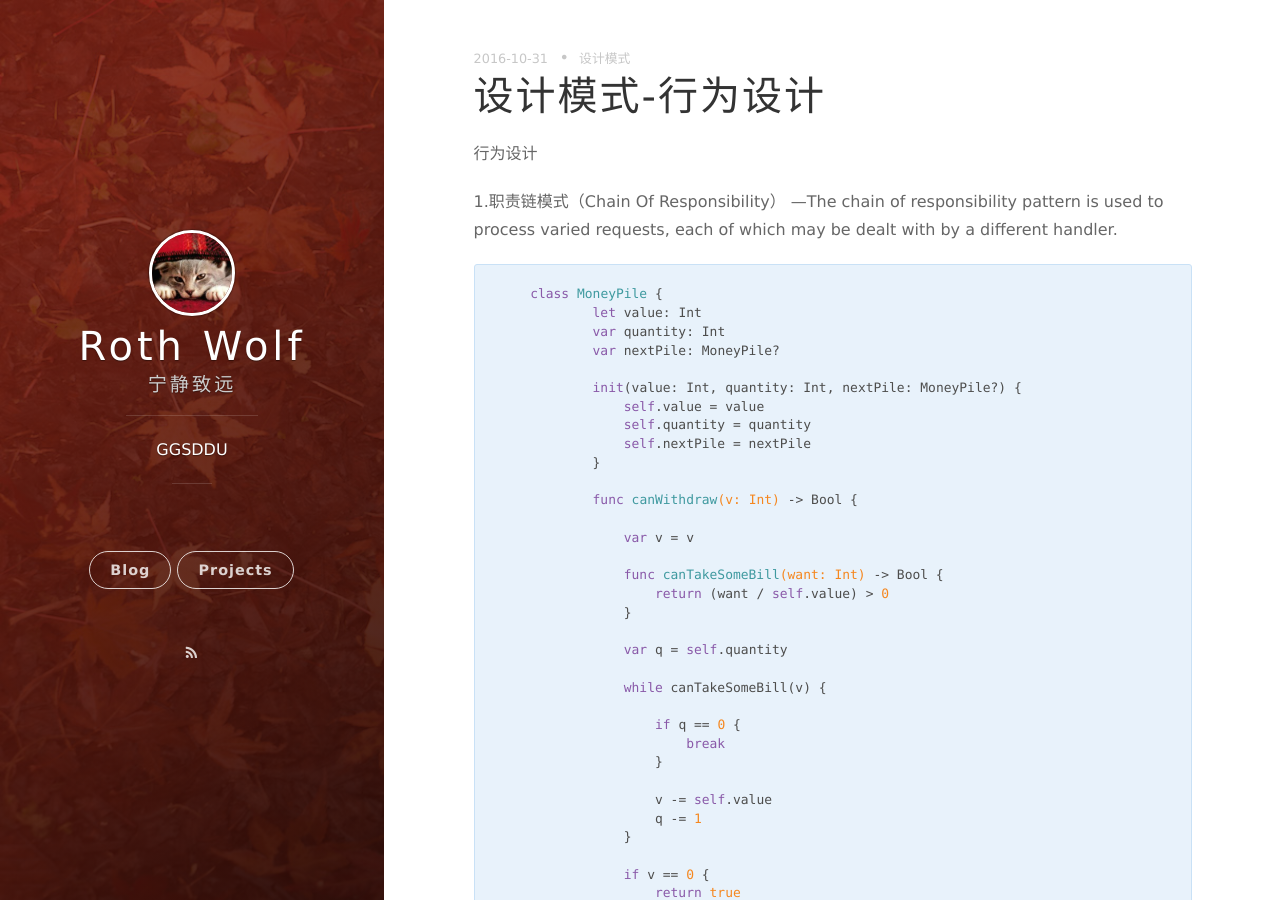
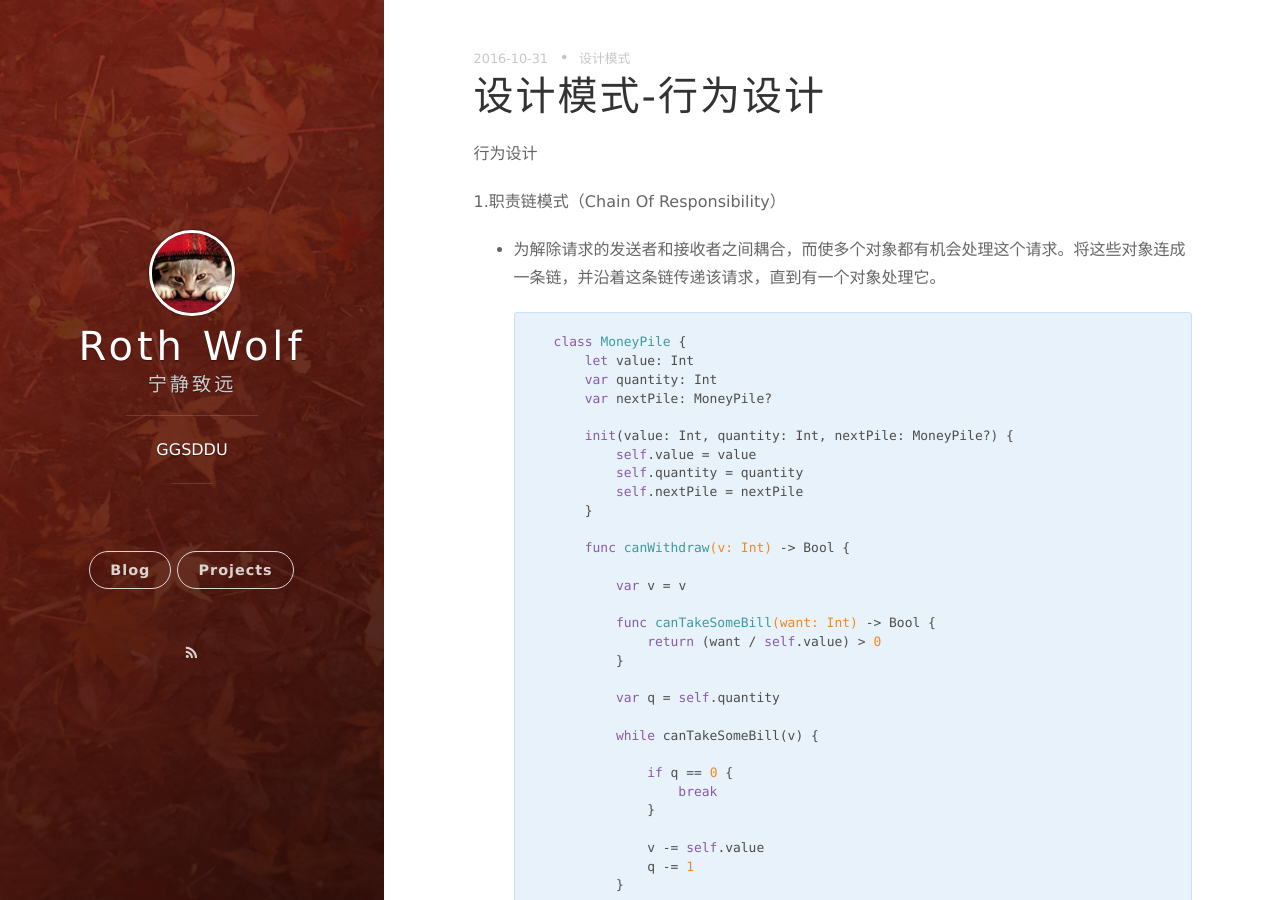
Before and after one commit to bengban/bengban.github.io, a Jekyll site: the page built from _posts/2016-05-24-设计模式-行为设计.markdown, in a window 1280 px wide and 900 px high. Built offline with Jekyll 4.4.1, drawn with Linux system fonts in a browser that asks for light colours; nearby versions of some CDN libraries; Markdown is read by kramdown in place of the engine named in the settings; comment, search, counter and statistics services are not loaded; some of the changed text lies outside the part shown.

Commit message:
restore style
restore style

````diff
--- a/_posts/2016-05-24-设计模式-行为设计.markdown
+++ b/_posts/2016-05-24-设计模式-行为设计.markdown
@@ -8,7 +8,8 @@
 行为设计
 
 1.职责链模式（Chain Of Responsibility）
----The chain of responsibility pattern is used to process varied requests, each of which may be dealt with by a different handler.
+
+* 为解除请求的发送者和接收者之间耦合，而使多个对象都有机会处理这个请求。将这些对象连成一条链，并沿着这条链传递该请求，直到有一个对象处理它。
 
   ``` swift
     class MoneyPile {
@@ -96,7 +97,8 @@
   ```
 
 2.命令模式（Command）
-将一个请求封装为一个对象，从而使你可以用不同的请求对客户进行参数化，对请求排队和记录请求日志，以及支持可撤销的操作
+
+* 将一个请求封装为一个对象，从而使你可以用不同的请求对客户进行参数化，对请求排队和记录请求日志，以及支持可撤销的操作。
 
   ``` swift
 	protocol DoorCommand {
@@ -156,7 +158,8 @@
   ```
 
 3.观察者模式（Observer）
-定义对象间一对多的依赖关系，当一个对象的状态发生改变时，所有依赖于它的对象都得到通知自动更新
+
+* 定义对象间一对多的依赖关系，当一个对象的状态发生改变时，所有依赖于它的对象都得到通知自动更新
 
   ``` swift
 	protocol PropertyObserver : class {
@@ -205,7 +208,8 @@
   ```
 
 4.策略模式（Strategy）
-定义一系列的算法，把他们一个个封装起来，并使他们可以互相替换，本模式使得算法可以独立于使用它们的客户
+
+* 定义一系列的算法，把他们一个个封装起来，并使他们可以互相替换，本模式使得算法可以独立于使用它们的客户。
 
   ```swift
 	protocol PrintStrategy {
@@ -251,7 +255,8 @@
   ```
 
 5.访问者模式
-表示一个作用于某对象结构中的各元素的操作，它使你可以在不改变各元素类的前提下定义作用于这个元素的新操作
+
+* 表示一个作用于某对象结构中的各元素的操作，它使你可以在不改变各元素类的前提下定义作用于这个元素的新操作。
 
   ```swift
 	protocol PlanetVisitor {
````
